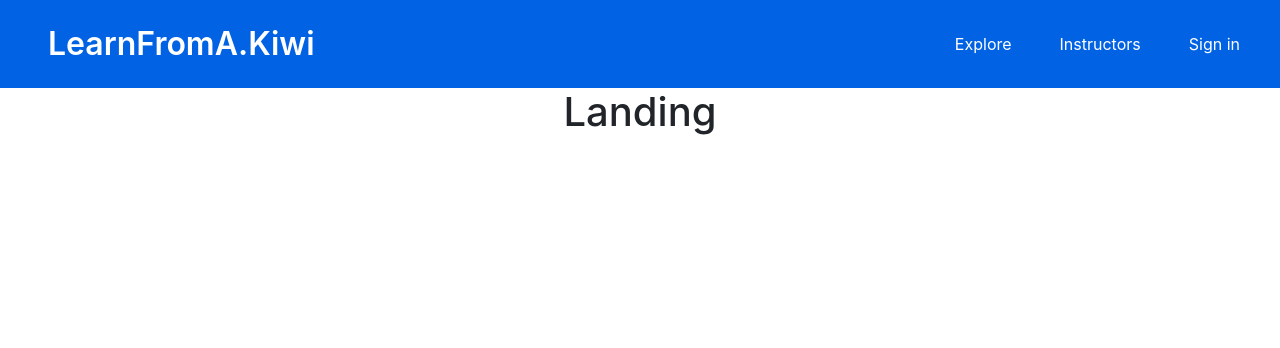
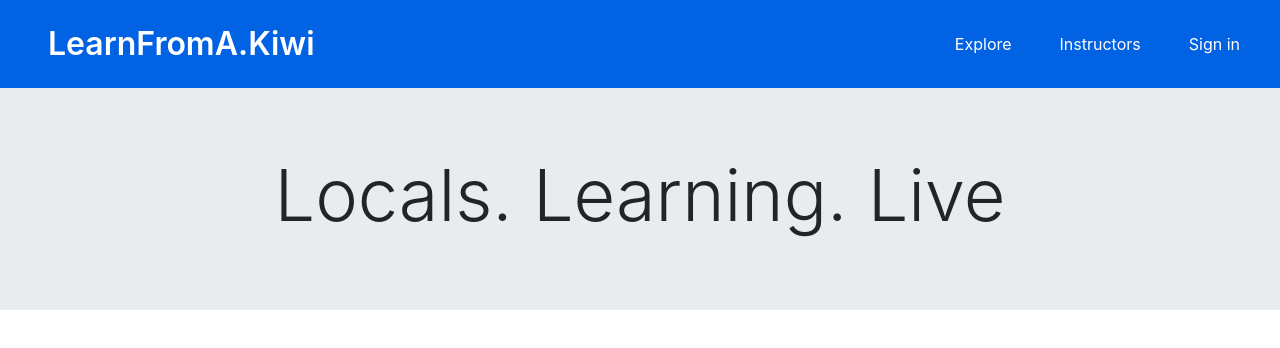
Before and after one commit to rtan265/Learn-From-A-Kiwi, a React (Create React App) app: page / in a window 1280 px wide. Shown: the top 348 px of the page. Built offline with nearby package versions, Linux system fonts and the light colour scheme.

Commit message:
added jumbotron

```diff
--- a/src/App.js
+++ b/src/App.js
@@ -6,12 +6,8 @@
 
 class App extends React.Component {
   render() {
-    const { location } = this.props
     return (
         <main className="App">
-          {/* {
-            location.pathname !== "/" && <Navigation />
-          } */}
           <Navigation />
           <Routes />
         </main>
--- a/src/components/landingPage/LandingPage.js
+++ b/src/components/landingPage/LandingPage.js
@@ -1,9 +1,16 @@
 import React from 'react';
+import { Container, Jumbotron, Row, Col } from 'reactstrap';
+
 
 class LandingPage extends React.Component {
   render() {
     return (
-        <h1>Landing</h1>
+        <Jumbotron fluid>
+            <Container fluid>
+                <h1 className="display-3">Locals. Learning. Live</h1>
+
+            </Container>
+      </Jumbotron>
     );
   }
 }
```
Also changed, not shown: src/images/jumbotron.jpg (added).
